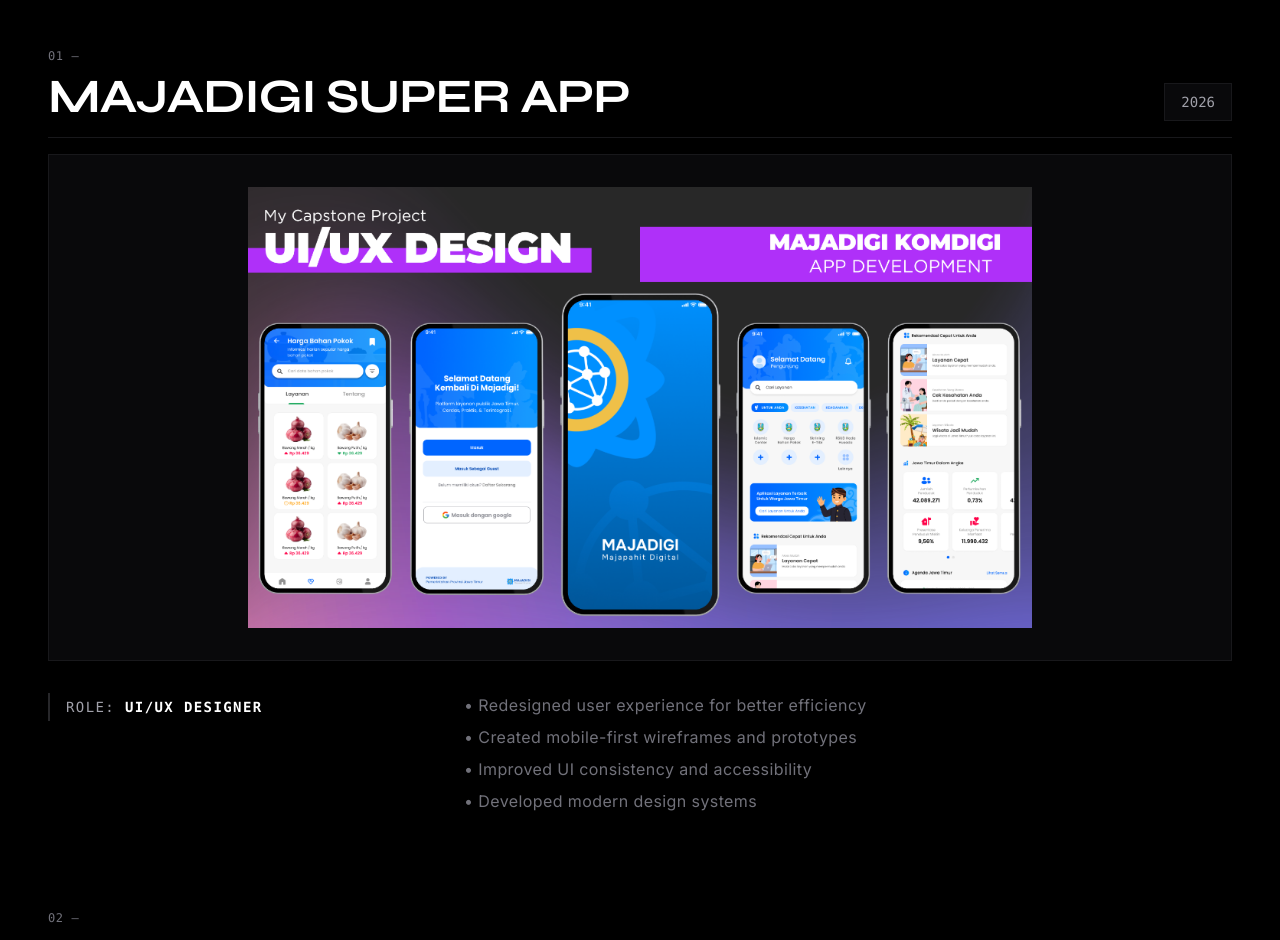
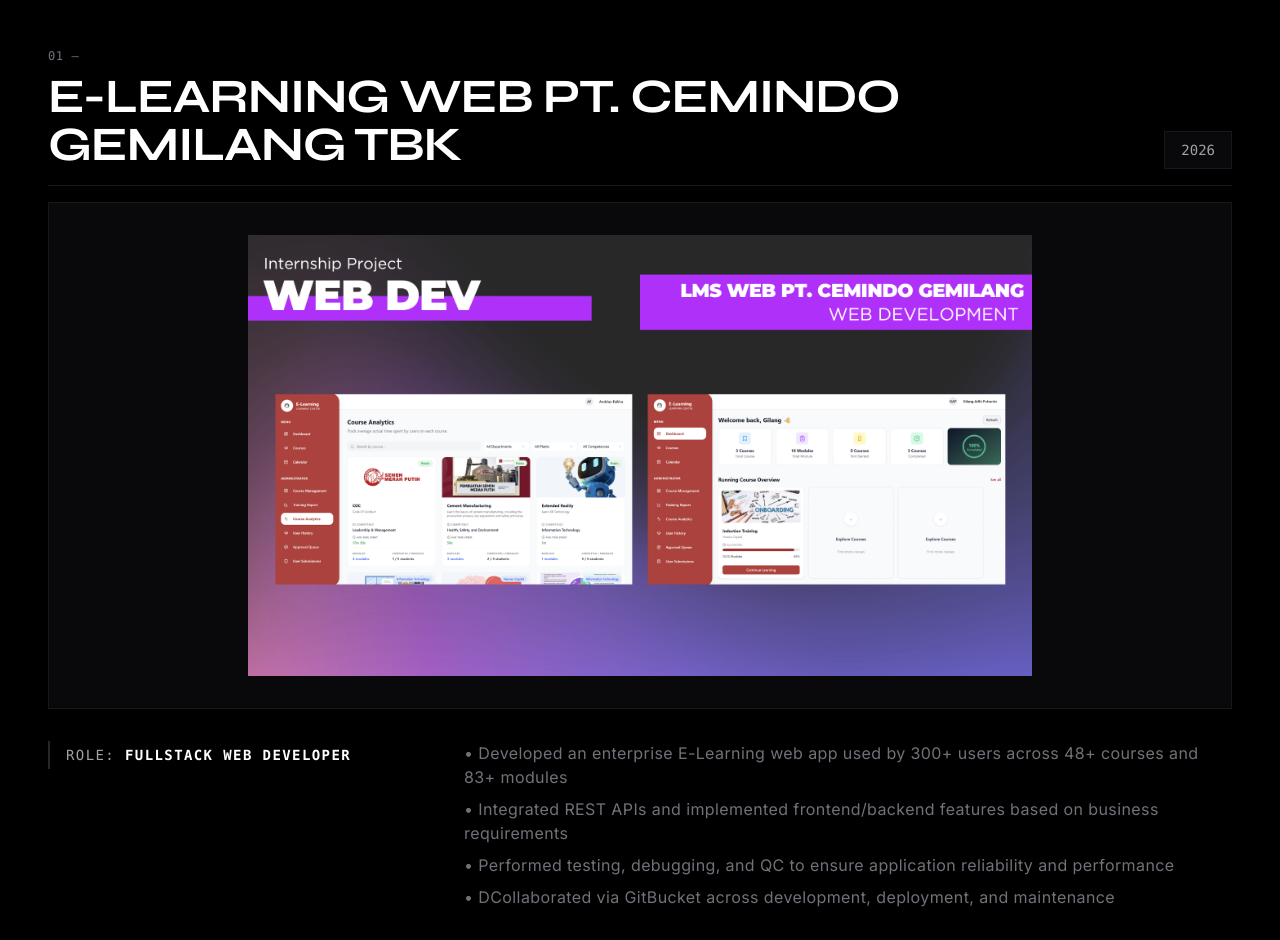
Before and after one commit to Andrianfaikha/web-portfolio-ian, a Next.js app: page / in a window 1280 px wide. Shown: the part 1200-2140 px from the top of the page. Built offline with nearby package versions, Linux system fonts and the light colour scheme.

Commit message:
Update portfolio

```diff
--- a/sections/Contact.tsx
+++ b/sections/Contact.tsx
@@ -41,7 +41,7 @@ export default function Contact() {
 
           <div className="mt-12 sm:mt-24">
             <a
-              href="https://drive.google.com/file/d/1X55H-zgFlqtN3FAu8p-qCur2QmJto7nI/view?usp=sharing"
+              href="https://drive.google.com/file/d/1-sy6DSpDUKPujZ8ScvgEBAnoechrkEXy/view?usp=sharing"
               target="_blank"
               rel="noopener noreferrer"
               className="inline-flex items-center gap-3 px-6 sm:px-8 py-4 border border-zinc-700 text-white font-mono text-[10px] sm:text-xs md:text-sm uppercase tracking-[0.15em] sm:tracking-[0.2em] hover:bg-white hover:text-black transition-all duration-300 group"
--- a/sections/Experience.tsx
+++ b/sections/Experience.tsx
@@ -3,6 +3,12 @@
 import { motion } from "framer-motion";
 
 const experiences = [
+  {
+    year: "juli 2026 — Sep 2026",
+    role: "Fullstack Web Developer Intern",
+    company: "PT. Cemindo Gemilang Tbk",
+    desc: "Developed an enterprise E-Learning web application for the Learning & Development Department, serving 300+ users across 48+ courses and 83+ modules using React, Node.js, TypeScript, Strapi, and PostgreSQL/MySQL. Contributed to REST API integration, frontend and backend development, testing, debugging, QC, and team collaboration through GitBucket.",
+  },
   {
     year: "Feb 2026 — Mar 2026",
     role: "Social Media Manager Freelance",
--- a/sections/Works.tsx
+++ b/sections/Works.tsx
@@ -7,7 +7,20 @@ import { motion, useScroll, useTransform } from "framer-motion";
 const projects = [
   {
     num: "01",
-    title: "Majadigi Super App",
+    title: "E-Learning Web PT. Cemindo Gemilang Tbk",
+    role: "Fullstack Web Developer",
+    year: "2026",
+    image: "/cemindo.png",
+    desc: [
+      "Developed an enterprise E-Learning web app used by 300+ users across 48+ courses and 83+ modules",
+      "Integrated REST APIs and implemented frontend/backend features based on business requirements",
+      "Performed testing, debugging, and QC to ensure application reliability and performance",
+      "DCollaborated via GitBucket across development, deployment, and maintenance"
+    ]
+  },
+  {
+    num: "02",
+    title: "Majadigi Komidigi Super App",
     role: "UI/UX Designer",
     year: "2026",
     image: "/majadigi.png",
@@ -19,7 +32,7 @@ const projects = [
     ]
   },
   {
-    num: "02",
+    num: "03",
     title: "CUANKI Money Manager",
     role: "UI/UX Designer",
     year: "2025",
@@ -33,7 +46,7 @@ const projects = [
     ]
   },
   {
-    num: "03",
+    num: "04",
     title: "WellSync",
     role: "UI/UX Designer",
     year: "2026",
@@ -47,7 +60,7 @@ const projects = [
     ]
   },
   {
-    num: "04",
+    num: "05",
     title: "KopianKu",
     role: "Product Manager",
     year: "2026",
```
Also changed, not shown: public/cemindo.png (added).
